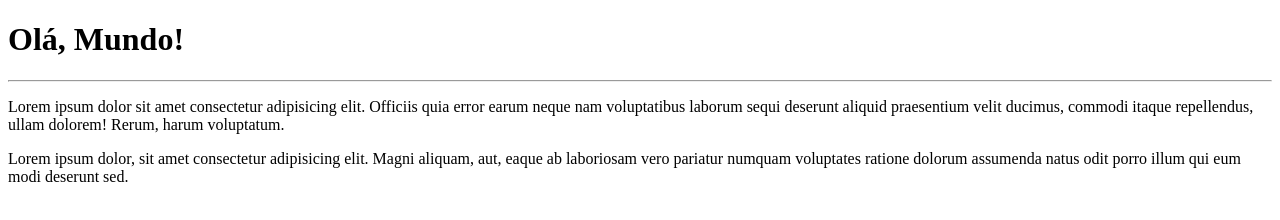
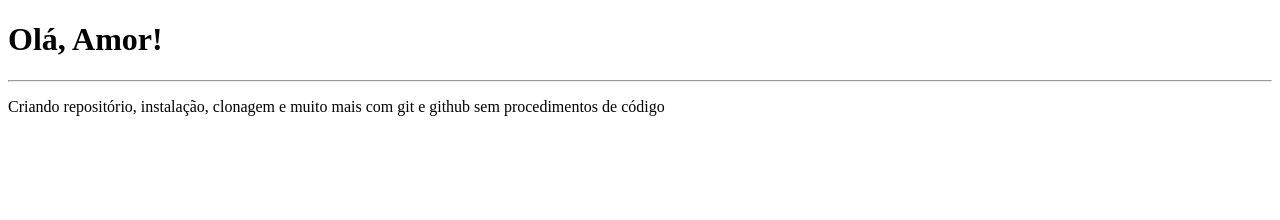
Before and after one commit to rodrigooliveira13/Ola-Mundo, a plain HTML site: page site-exemplo/index.html in a window 1280 px wide. Drawn offline with Linux system fonts and the light colour scheme.

Commit message:
modifiquei index

```diff
--- a/site-exemplo/index.html
+++ b/site-exemplo/index.html
@@ -6,10 +6,9 @@
     <title>Meu primeiro site em repositório</title>
 </head>
 <body>
-    <h1>Olá, Mundo!</h1>
+    <h1>Olá, Amor!</h1>
     <hr>
-    <P>Lorem ipsum dolor sit amet consectetur adipisicing elit. Officiis quia error earum neque nam voluptatibus laborum sequi deserunt aliquid praesentium velit ducimus, commodi itaque repellendus, ullam dolorem! Rerum, harum voluptatum.</P>
-    <p>Lorem ipsum dolor, sit amet consectetur adipisicing elit. Magni aliquam, aut, eaque ab laboriosam vero pariatur numquam voluptates ratione dolorum assumenda natus odit porro illum qui eum modi deserunt sed.</p>
+    <p> Criando repositório, instalação, clonagem e muito mais com git e github sem procedimentos de código </p>
 
 </body>
 </html>
```
